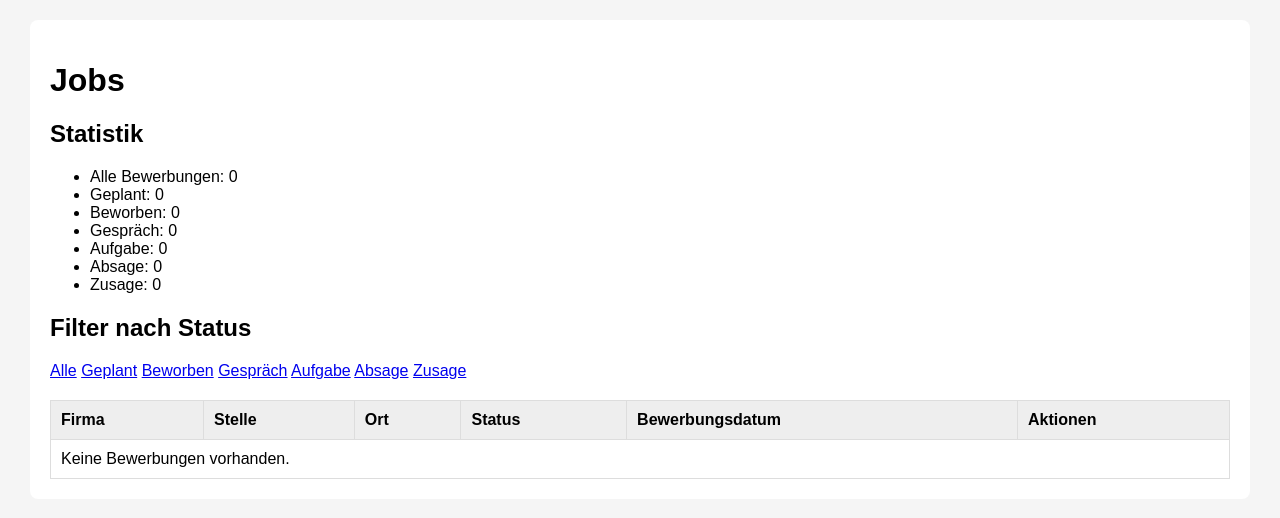
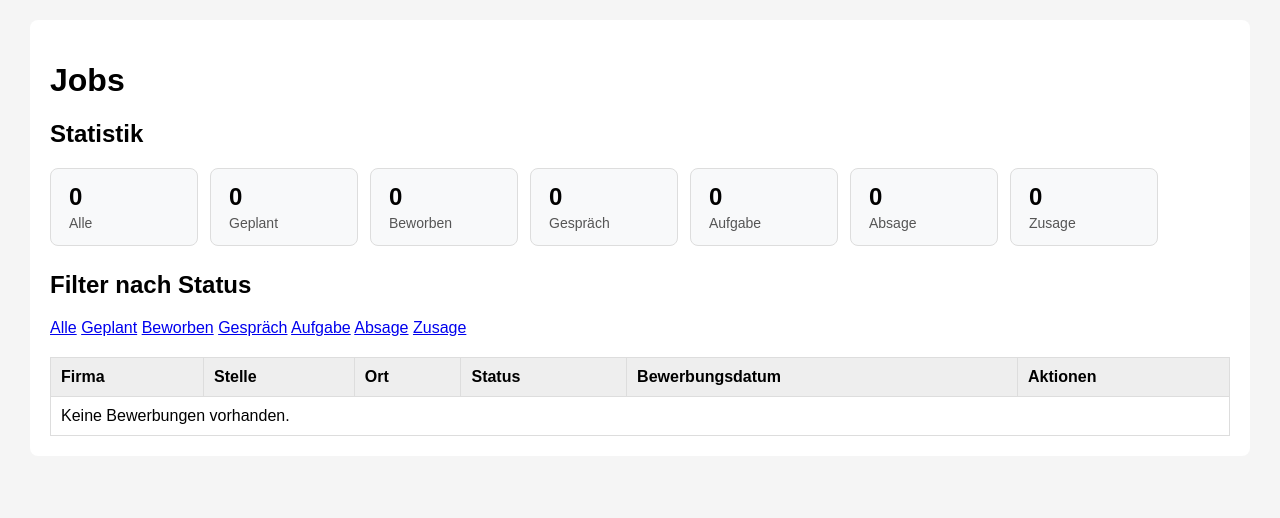
Before and after one commit to mohamadanasfattoum/jobtracker, a Django app: page /applications/ in a window 1280 px wide. Shown: the part 116-634 px from the top of the page. Run offline with Django 5.2, Linux system fonts and the light colour scheme; data that the repository does not hold is empty.

Commit message:
style: improve dashboard statistics layout

```diff
--- a/JobApplication/templates/JobApplication/jobapplication_list.html
+++ b/JobApplication/templates/JobApplication/jobapplication_list.html
@@ -3,19 +3,44 @@
 {% block content %}
 
 <h1>Jobs</h1>
-
 <h2>Statistik</h2>
 
-<ul>
-    <li>Alle Bewerbungen: {{ total_count }}</li>
-    <li>Geplant: {{ planned_count }}</li>
-    <li>Beworben: {{ applied_count }}</li>
-    <li>Gespräch: {{ interview_count }}</li>
-    <li>Aufgabe: {{ task_count }}</li>
-    <li>Absage: {{ rejected_count }}</li>
-    <li>Zusage: {{ accepted_count }}</li>
-</ul>
+<div class="stats-grid">
+    <div class="stat-card">
+        <span class="stat-number">{{ total_count }}</span>
+        <span class="stat-label">Alle</span>
+    </div>
 
+    <div class="stat-card">
+        <span class="stat-number">{{ planned_count }}</span>
+        <span class="stat-label">Geplant</span>
+    </div>
+
+    <div class="stat-card">
+        <span class="stat-number">{{ applied_count }}</span>
+        <span class="stat-label">Beworben</span>
+    </div>
+
+    <div class="stat-card">
+        <span class="stat-number">{{ interview_count }}</span>
+        <span class="stat-label">Gespräch</span>
+    </div>
+
+    <div class="stat-card">
+        <span class="stat-number">{{ task_count }}</span>
+        <span class="stat-label">Aufgabe</span>
+    </div>
+
+    <div class="stat-card">
+        <span class="stat-number">{{ rejected_count }}</span>
+        <span class="stat-label">Absage</span>
+    </div>
+
+    <div class="stat-card">
+        <span class="stat-number">{{ accepted_count }}</span>
+        <span class="stat-label">Zusage</span>
+    </div>
+</div>
 
 
 <h2>Filter nach Status</h2>
--- a/static/css/style.css
+++ b/static/css/style.css
@@ -94,3 +94,33 @@ th {
     background-color: #e6f4ea;
     color: #137333;
 }
+
+
+
+.stats-grid {
+    display: flex;
+    flex-wrap: wrap;
+    gap: 12px;
+    margin-bottom: 25px;
+}
+
+.stat-card {
+    background-color: #f8f9fa;
+    border: 1px solid #dddddd;
+    border-radius: 8px;
+    padding: 14px 18px;
+    min-width: 110px;
+}
+
+.stat-number {
+    display: block;
+    font-size: 24px;
+    font-weight: bold;
+}
+
+.stat-label {
+    display: block;
+    margin-top: 4px;
+    font-size: 14px;
+    color: #555555;
+}
```
